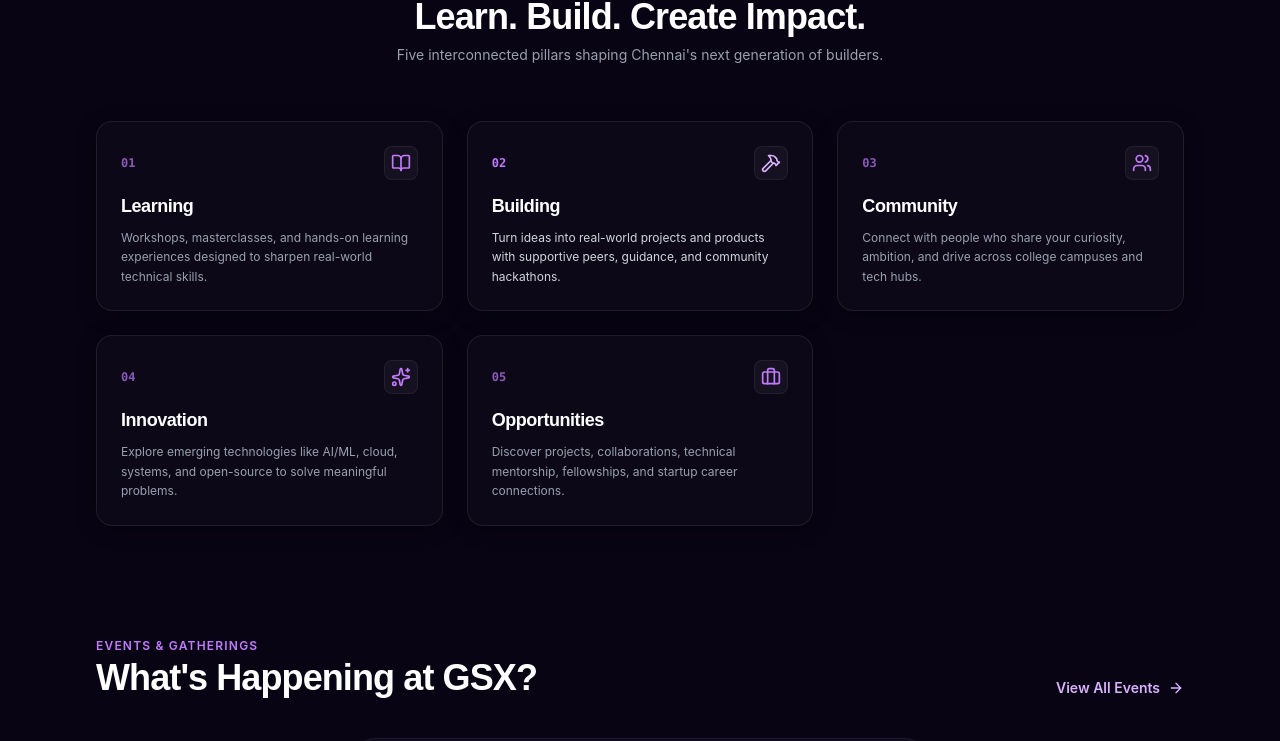
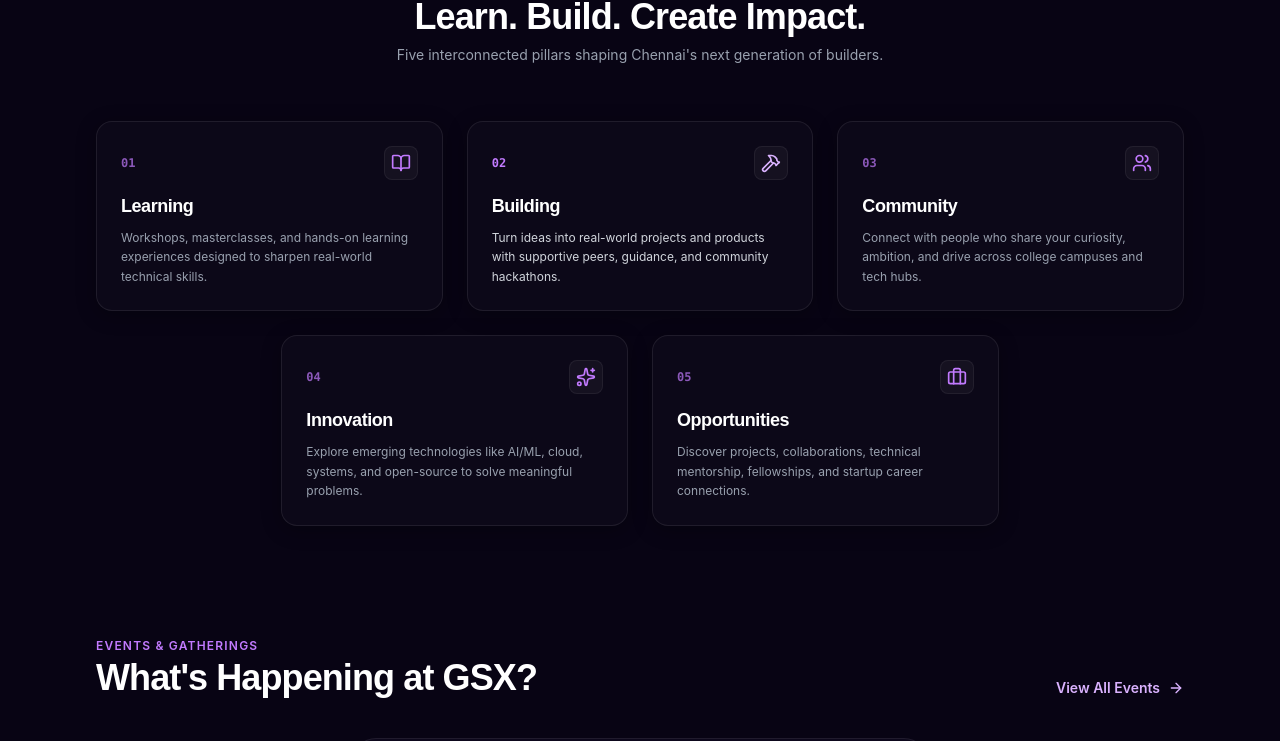
Before and after one commit to nithinrv07/gsx-chennai-chapter, a React (Vite) app: page / in a window 1280 px wide. Shown: the part 1840-2581 px from the top of the page. Built offline with nearby package versions, Linux system fonts and the light colour scheme.

Commit message:
Center Innovation and Opportunities cards in the homepage pillar grid

```diff
--- a/src/pages/HomePage.tsx
+++ b/src/pages/HomePage.tsx
@@ -177,7 +177,7 @@ export const HomePage: React.FC<HomePageProps> = ({
             </p>
           </ScrollReveal>
 
-          <div className="grid grid-cols-1 md:grid-cols-2 lg:grid-cols-3 gap-6">
+          <div className="grid grid-cols-1 md:grid-cols-4 lg:grid-cols-6 gap-6">
             {WHAT_WE_DO_CARDS.map((card, idx) => (
               <ScrollReveal
                 key={card.number}
@@ -185,7 +185,7 @@ export const HomePage: React.FC<HomePageProps> = ({
                 staggerIndex={idx}
                 staggerInterval={80}
                 distance={24}
-                className="h-full"
+                className={`h-full md:col-span-2 ${idx === 4 ? 'md:col-start-2 lg:col-start-4' : idx === 3 ? 'lg:col-start-2' : ''}`}
               >
                 <div
                   className={`p-6 rounded-2xl transition-all border border-white/[0.08] h-full flex flex-col justify-between bg-white/[0.02] hover:bg-white/[0.05] hover:border-purple-500/40 hover:-translate-y-1 shadow-[0_4px_20px_rgba(0,0,0,0.3)] ${
```
